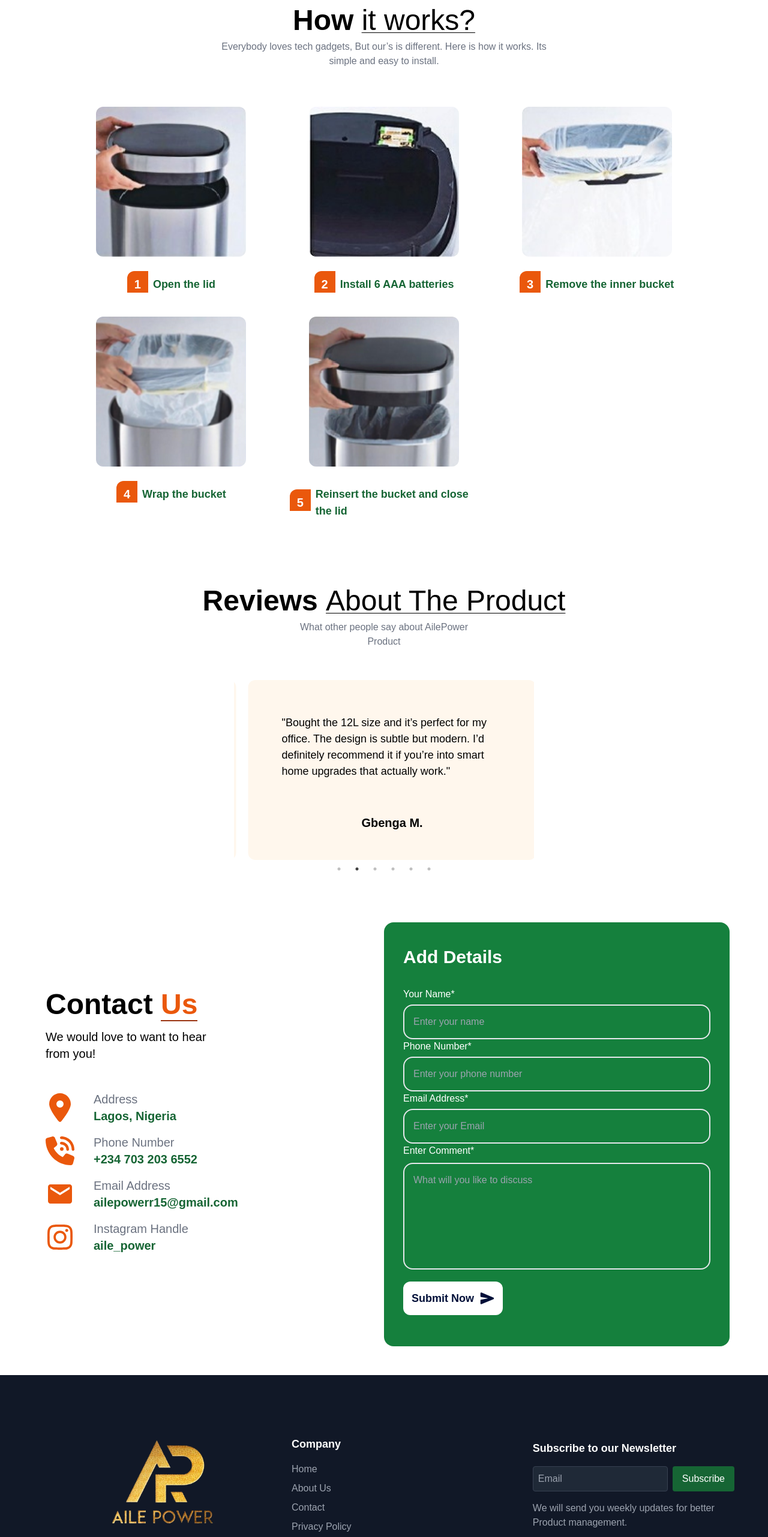
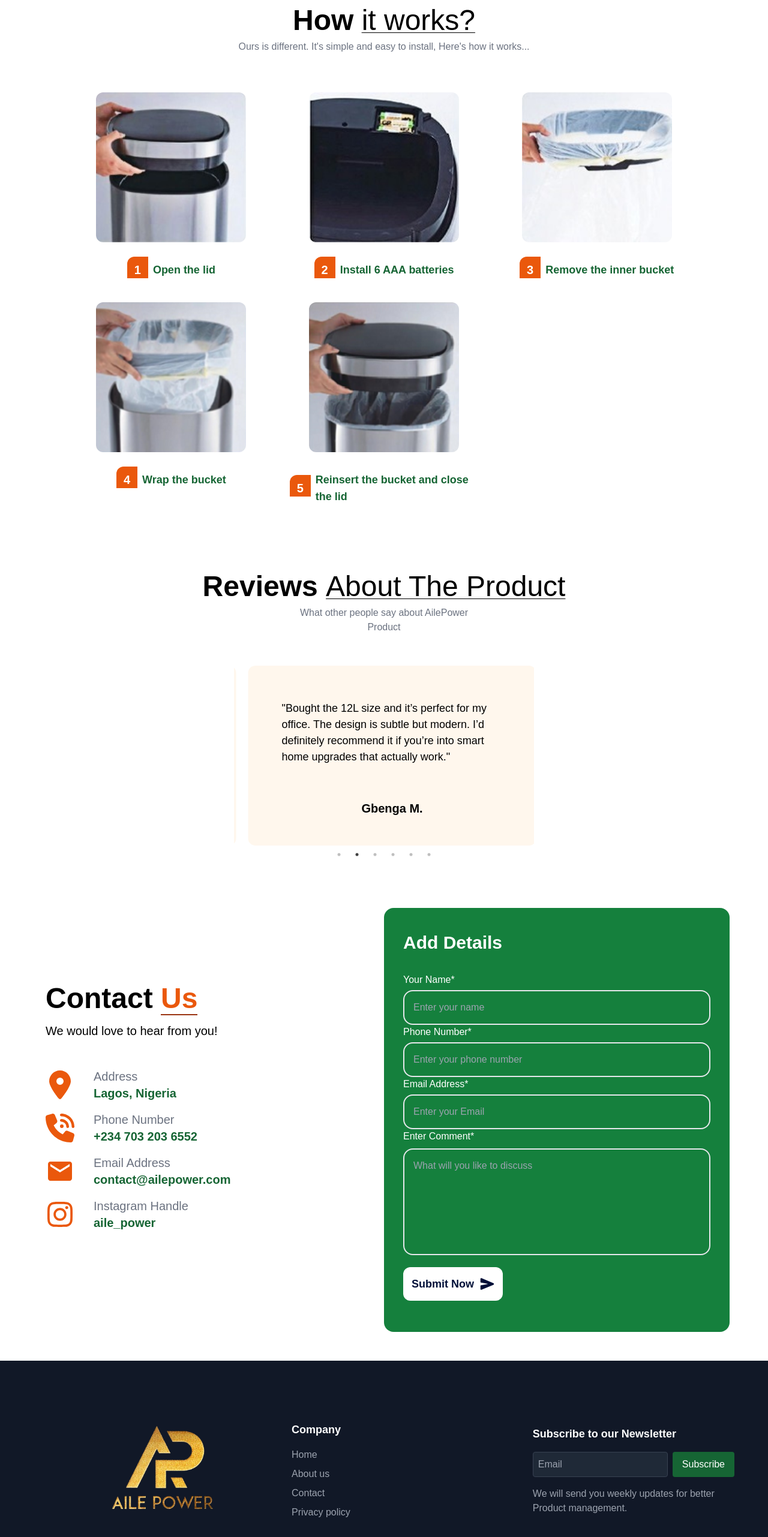
Before and after one commit to ofosh/aile-power, a React (Vite) app: page / in a window 1280 px wide. Shown: the part 2949-5512 px from the top of the page at 60% size. Built offline with nearby package versions, Linux system fonts and the light colour scheme; a web font is replaced by a local one.

Commit message:
new changes

```diff
--- a/src/components/Contact.jsx
+++ b/src/components/Contact.jsx
@@ -54,7 +54,7 @@ const Contact = () => {
               </span>
             </h2>
             <p className="mt-4 text-xl w-[300px]">
-              We would love to want to hear from you!
+              We would love to hear from you!
             </p>
           </div>
           {/* contact-details */}
@@ -88,7 +88,7 @@ const Contact = () => {
                   Email Address
                 </span>
                 <p className="text-xl font-semibold text-green-800">
-                  ailepowerr15@gmail.com
+                  contact@ailepower.com
                 </p>
               </div>
             </div>
--- a/src/components/Footer.jsx
+++ b/src/components/Footer.jsx
@@ -26,13 +26,13 @@ const Footer = () => {
               Home
             </a>
             <a href="#About" className="hover:text-white">
-              About Us
+              About us
             </a>
             <a href="#Contact" className="hover:text-white">
               Contact
             </a>
             <a href="#" className="hover:text-white">
-              Privacy Policy
+              Privacy policy
             </a>
           </ul>
         </div>
--- a/src/components/Works.jsx
+++ b/src/components/Works.jsx
@@ -15,8 +15,8 @@ const Works = () => {
         </span>
       </h1>
       <p className="text-gray-500 max-w-xl text-center mb-8">
-        Everybody loves tech gadgets, But our’s is different. Here is how it
-        works. Its simple and easy to install.
+        Ours is different. It's simple and easy to install, Here's how it
+        works...
       </p>
       <motion.div
         className="grid md:grid-cols-3  grid-cols-1 pt-8 gap-6 md:gap-10 w-full"
```
Also changed, not shown: 1 other file (tests, documents, lock files or other folders).
